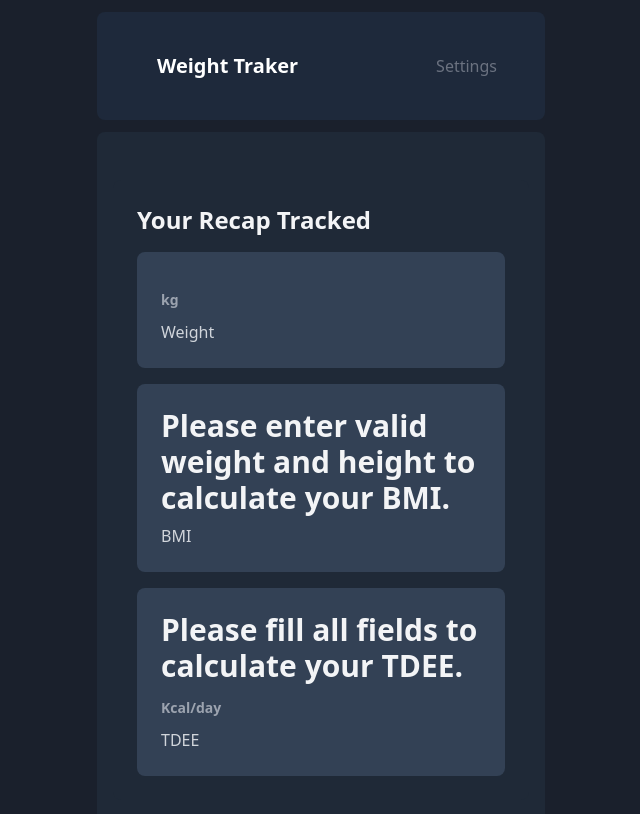
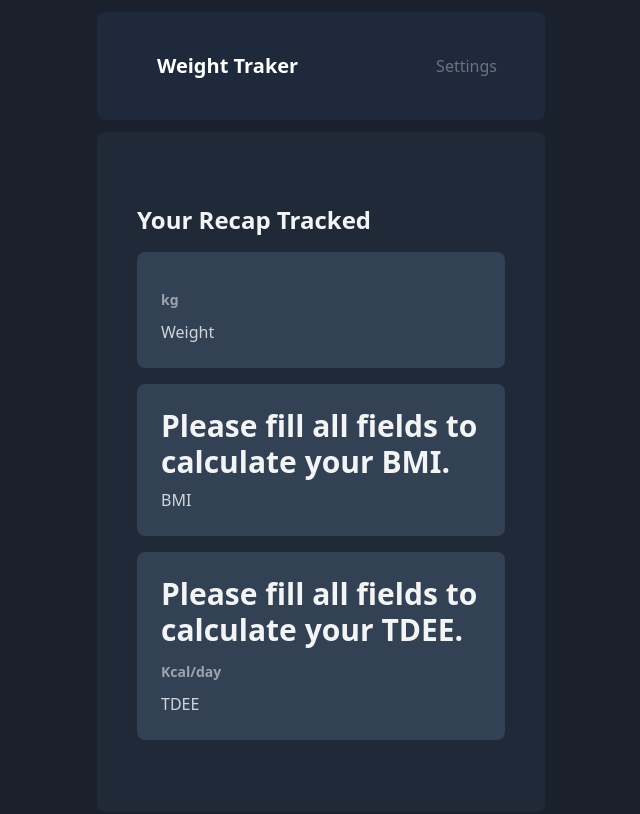
Before and after one commit to maurodf0/weight-traker, a Vue app: page / in a window 1280 px wide. Shown: the top 814 px of the page, without its empty margins (319-959 px from the left). Built offline with nearby package versions, Linux system fonts and the light colour scheme; the HTML template or start-up script is replaced by a standard one.

Commit message:
fix errors

```diff
--- a/src/composables/useCalculations.ts
+++ b/src/composables/useCalculations.ts
@@ -1,4 +1,4 @@
-import { computed, onMounted, ref, watchEffect } from 'vue';
+import { computed, onMounted, watchEffect } from 'vue';
 import useWeight from './useWeight';
 import useHeight from './useHeight';
 import useSex from './useSex';
@@ -12,17 +12,14 @@ export default function useCalculations() {
   const { age } = useAge();
   const { activity } = useActivity();
 
-  // Variabili di stato per immagazzinare i valori recuperati
-  const bmiFromStorage = ref<string | null>(null);
-  const tdeeFromStorage = ref<string | null>(null);
-
   // Calcolo del BMI
   const bmi = computed(() => {
-    if (height.value && currentWeight.value) {
-      return (currentWeight.value / (height.value * height.value)).toFixed(2);
+  if (height.value) {
+   return (currentWeight.value / (heightinMeters.value * heightinMeters.value)).toFixed(2)
   }
-    return 'Please enter valid weight and height to calculate your BMI.';
-  });
+  return 'Please fill all fields to calculate your BMI.';
+})
+
 
   // Calcolo del TDEE
 const tdee = computed(() => {
@@ -41,9 +38,10 @@ export default function useCalculations() {
     }
 
     const activityAsNumber = Number(activity.value);
-      return (REE * activityAsNumber).toFixed(2); // ritorna sempre una stringa
+    const result = (REE * activityAsNumber).toFixed(2);
+    return result; // ritorna sempre una stringa
   }
-    return 'Please fill all fields to calculate your TDEE.';
+  return 'Please fill all fields to calculate your TDEE.'; // fallback per il caso che qualcosa sia null o undefined
 });
 
   // Aggiungi watchEffect per monitorare cambiamenti di BMI e TDEE
@@ -52,21 +50,20 @@ export default function useCalculations() {
     localStorage.setItem('tdee', tdee.value);
   });
 
-  // Recupera i valori salvati da localStorage
   onMounted(() => {
     const storedBmi = localStorage.getItem('bmi');
     if (storedBmi) {
-      bmiFromStorage.value = storedBmi;
+      bmi.value = storedBmi;
     }
 
     const storedTdee = localStorage.getItem('tdee');
     if (storedTdee) {
-      tdeeFromStorage.value = storedTdee;
+      tdee.value = storedTdee;
     }
   });
 
   return {
-    bmi: bmiFromStorage.value || bmi.value, // Usa il valore salvato o calcolato
-    tdee: tdeeFromStorage.value || tdee.value, // Usa il valore salvato o calcolato
+    bmi,
+    tdee,
   };
 }
--- a/src/views/BMIView.vue
+++ b/src/views/BMIView.vue
@@ -8,7 +8,7 @@ const { setBMI } = useTracker();
 
 
 const BMIMessage = computed(() => {
-  const bmiNumber = bmi.value ? parseFloat(bmi.value) : null;
+  const bmiNumber = bmi ? parseFloat(bmi.value) : null;
   if (bmiNumber) {
     if (bmiNumber < 18.5) {
       return 'You are Underweight';
```
Lines whose indentation alone changed are shown as unchanged.
